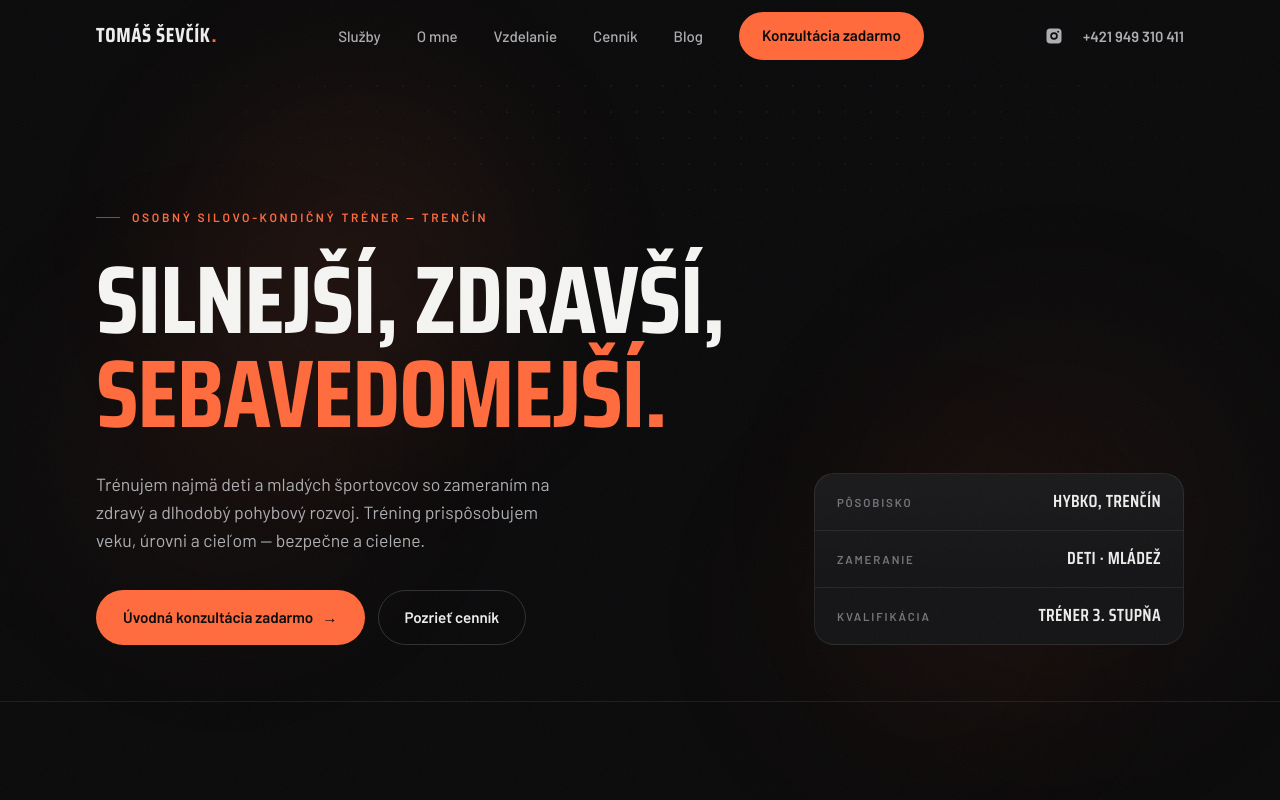
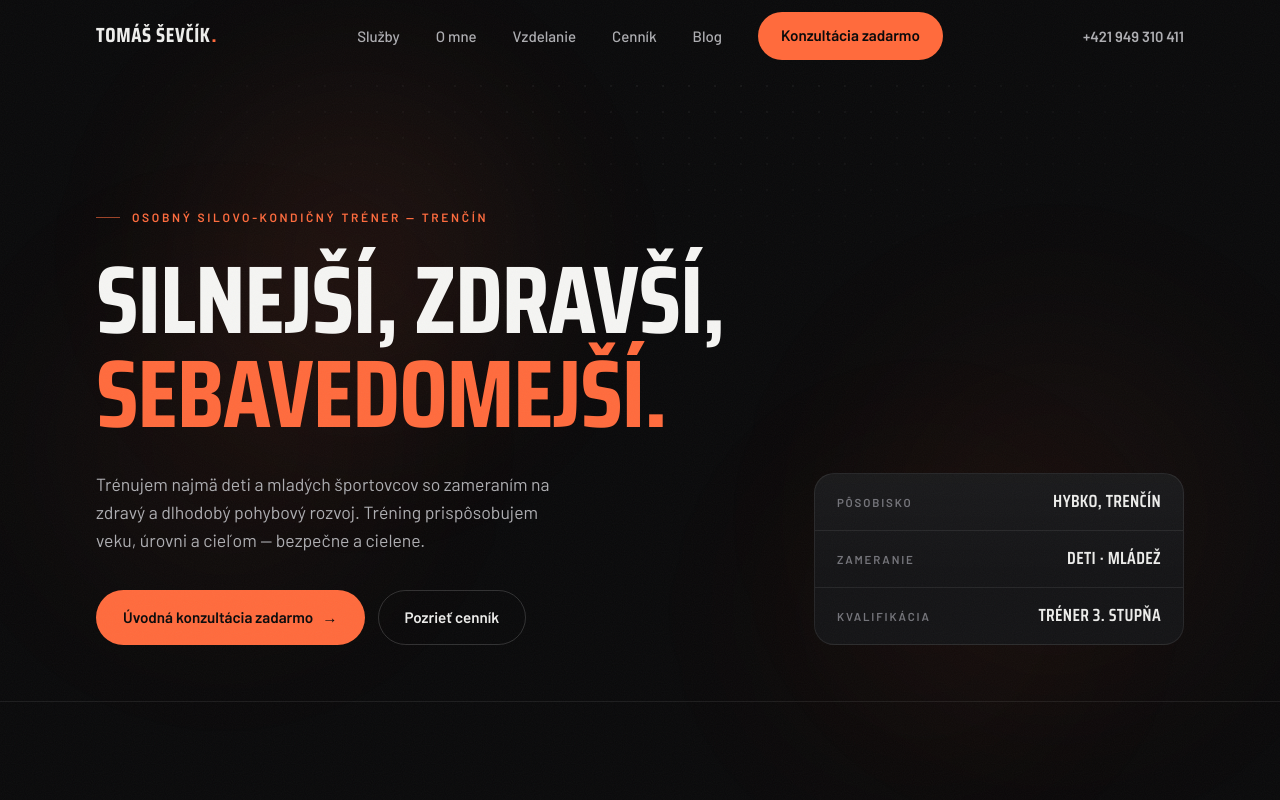
Before and after one commit to tssevcik/tomassevcik.sk, a plain HTML site: page index.html in a window 1280 px wide. Shown: the top 800 px of the page. Drawn offline with Linux system fonts and the light colour scheme.

Commit message:
Add files via upload

```diff
--- a/index.html
+++ b/index.html
@@ -365,8 +365,6 @@
   @media (prefers-reduced-motion:reduce){.tst-track{animation:none;overflow-x:auto}}
 
 
-  .nav-ig{display:inline-flex;align-items:center;justify-content:center;color:var(--ink-dim);transition:color .2s}
-  .nav-ig:hover{color:var(--ink)}
   /* ===== VIDEO O MNE ===== */
   .video-wrap{position:relative;aspect-ratio:9/16;max-width:330px;margin:0 auto;background:#000;border-radius:var(--radius-lg);overflow:hidden;border:1px solid var(--line);padding:0;display:block}
   .about-video-el{width:100%;height:100%;object-fit:cover;display:block}
@@ -484,7 +482,6 @@
       <a href="#kontakt" class="btn btn-primary" style="padding:10px 22px">Konzultácia zadarmo</a>
     </nav>
     <div class="nav-cta">
-      <a href="https://www.instagram.com/ts.sevcik" target="_blank" rel="noopener" class="nav-ig" aria-label="Instagram"><svg viewBox="0 0 24 24" width="18" height="18" aria-hidden="true"><path fill="currentColor" d="M7 2h10a5 5 0 0 1 5 5v10a5 5 0 0 1-5 5H7a5 5 0 0 1-5-5V7a5 5 0 0 1 5-5Zm10.5 3a1.25 1.25 0 1 0 0 2.5 1.25 1.25 0 0 0 0-2.5ZM12 7a5 5 0 1 0 0 10 5 5 0 0 0 0-10Zm0 2.2a2.8 2.8 0 1 1 0 5.6 2.8 2.8 0 0 1 0-5.6Z"/></svg></a>
       <a href="tel:+421949310411" class="nav-phone">+421 949 310 411</a>
       <button class="burger" id="burger" aria-label="Menu"><span></span><span></span><span></span></button>
     </div>
```
